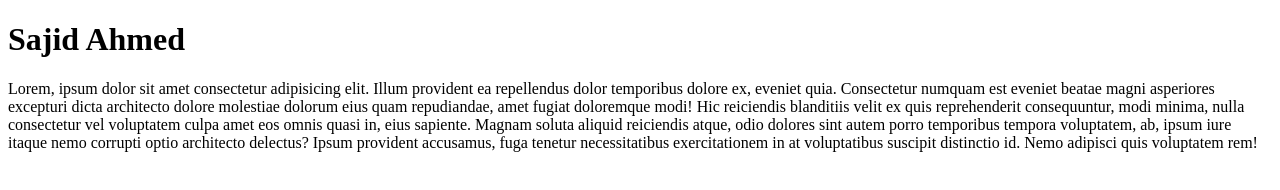
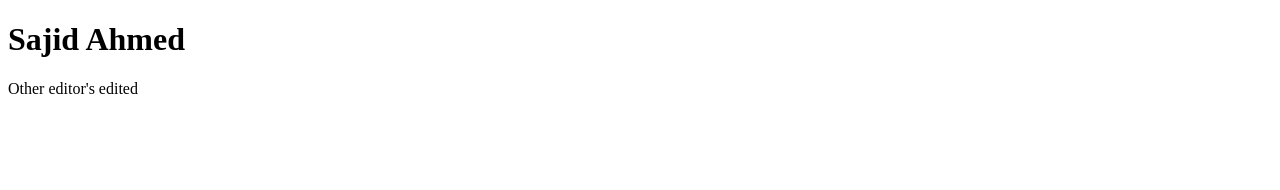
Before and after one commit to oldcoderbd/second_project, a plain HTML site: page index.html in a window 1280 px wide. Drawn offline with Linux system fonts and the light colour scheme.

Commit message:
Update index.html

```diff
--- a/index.html
+++ b/index.html
@@ -7,6 +7,6 @@
 </head>
 <body>
     <h1>Sajid Ahmed</h1>
-    <p>Lorem, ipsum dolor sit amet consectetur adipisicing elit. Illum provident ea repellendus dolor temporibus dolore ex, eveniet quia. Consectetur numquam est eveniet beatae magni asperiores excepturi dicta architecto dolore molestiae dolorum eius quam repudiandae, amet fugiat doloremque modi! Hic reiciendis blanditiis velit ex quis reprehenderit consequuntur, modi minima, nulla consectetur vel voluptatem culpa amet eos omnis quasi in, eius sapiente. Magnam soluta aliquid reiciendis atque, odio dolores sint autem porro temporibus tempora voluptatem, ab, ipsum iure itaque nemo corrupti optio architecto delectus? Ipsum provident accusamus, fuga tenetur necessitatibus exercitationem in at voluptatibus suscipit distinctio id. Nemo adipisci quis voluptatem rem!</p>
+    <p>Other editor's edited</p>
 </body>
 </html>
```
